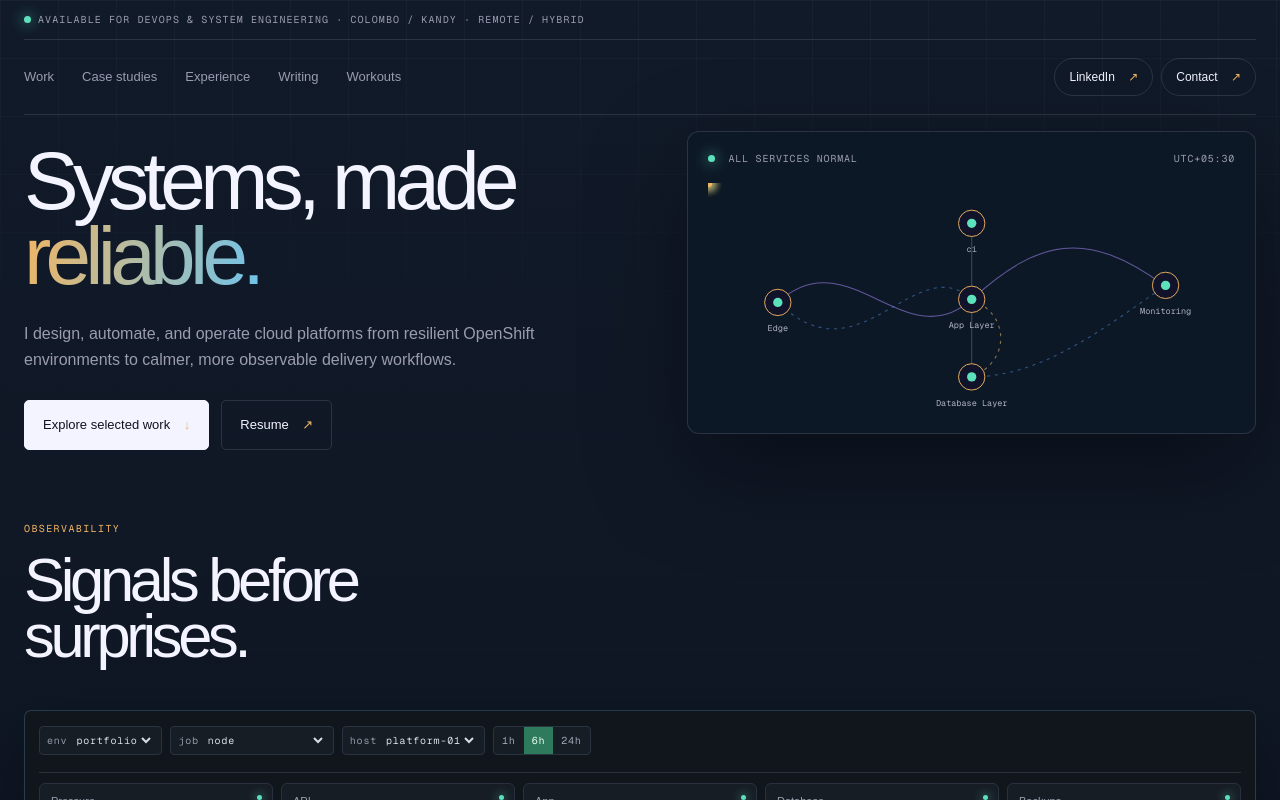
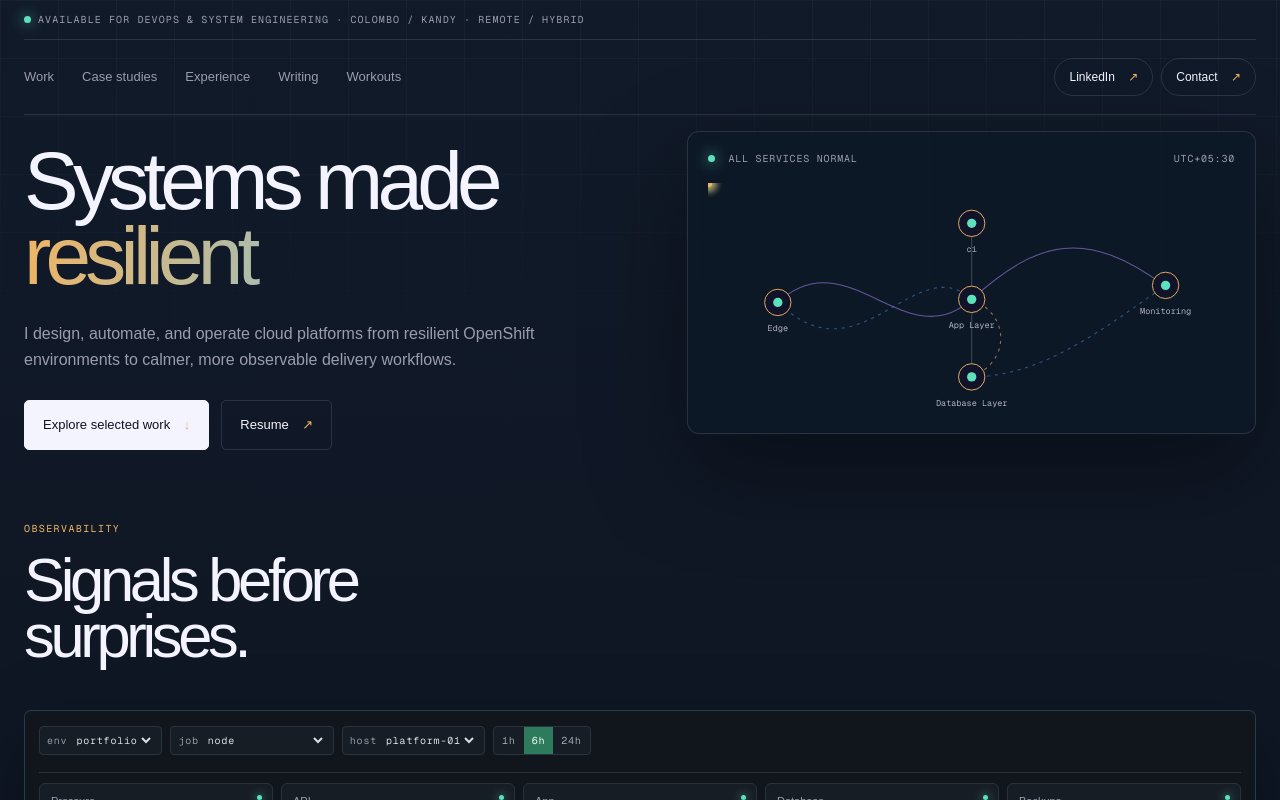
Before and after one commit to trikto/portfolio, a Next.js app: page / in a window 1280 px wide. Shown: the top 800 px of the page. Built offline with nearby package versions, Linux system fonts and the light colour scheme.

Commit message:
Add animated hero word rotation

```diff
--- a/app/page.tsx
+++ b/app/page.tsx
@@ -1,6 +1,51 @@
 "use client";
 
-import { useState, type PointerEvent as ReactPointerEvent } from "react";
+import { useEffect, useState, type PointerEvent as ReactPointerEvent } from "react";
+
+const HERO_WORDS = ["reliable", "observable", "resilient", "repeatable"];
+
+function HeroWord() {
+  const [wordIndex, setWordIndex] = useState(0);
+  const [visibleLength, setVisibleLength] = useState(HERO_WORDS[0].length);
+  const [isDeleting, setIsDeleting] = useState(false);
+  const [reduceMotion, setReduceMotion] = useState(false);
+  const word = HERO_WORDS[wordIndex];
+
+  useEffect(() => {
+    const mediaQuery = window.matchMedia("(prefers-reduced-motion: reduce)");
+    const updatePreference = () => setReduceMotion(mediaQuery.matches);
+    updatePreference();
+    mediaQuery.addEventListener("change", updatePreference);
+    return () => mediaQuery.removeEventListener("change", updatePreference);
+  }, []);
+
+  useEffect(() => {
+    if (reduceMotion) {
+      return;
+    }
+
+    const isPaused = !isDeleting && visibleLength === word.length;
+    const timeout = window.setTimeout(() => {
+      if (isDeleting) {
+        if (visibleLength > 0) {
+          setVisibleLength((length) => length - 1);
+        } else {
+          setIsDeleting(false);
+          setWordIndex((index) => (index + 1) % HERO_WORDS.length);
+        }
+      } else if (visibleLength < word.length) {
+        setVisibleLength((length) => length + 1);
+      } else {
+        setIsDeleting(true);
+      }
+    }, isPaused ? 1500 : isDeleting ? 55 : 85);
+
+    return () => window.clearTimeout(timeout);
+  }, [isDeleting, reduceMotion, visibleLength, word]);
+
+  const displayedWord = reduceMotion ? word : word.slice(0, visibleLength);
+  return <span className="hero-word" aria-label={word}>{displayedWord}<span className="hero-word-cursor" aria-hidden="true" /></span>;
+}
 
 const projects = [
   { name: "OpenShift Platform Engineering", environment: "PRODUCTION", stack: "OpenShift · Ceph · Velero · Ansible", detail: "Built resilient cluster environments, backup paths, storage, and operational guardrails for global client workloads.", signal: "Platform" },
@@ -122,7 +167,7 @@ export default function Home() {
       <section id="top" className="hero">
         <div className="hero-copy">
           <p className="eyebrow hero-eyebrow" aria-hidden="true" />
-          <h1>Systems, made <em>reliable.</em></h1>
+          <h1>Systems made <em><HeroWord /></em></h1>
           <p className="lede">I design, automate, and operate cloud platforms from resilient OpenShift environments to calmer, more observable delivery workflows.</p>
           <div className="hero-actions">
             <a className="button primary" href="#work">Explore selected work <span>↓</span></a>
```
Also changed, not shown: app/globals.css, 1 other file (tests, documents, lock files or other folders).
